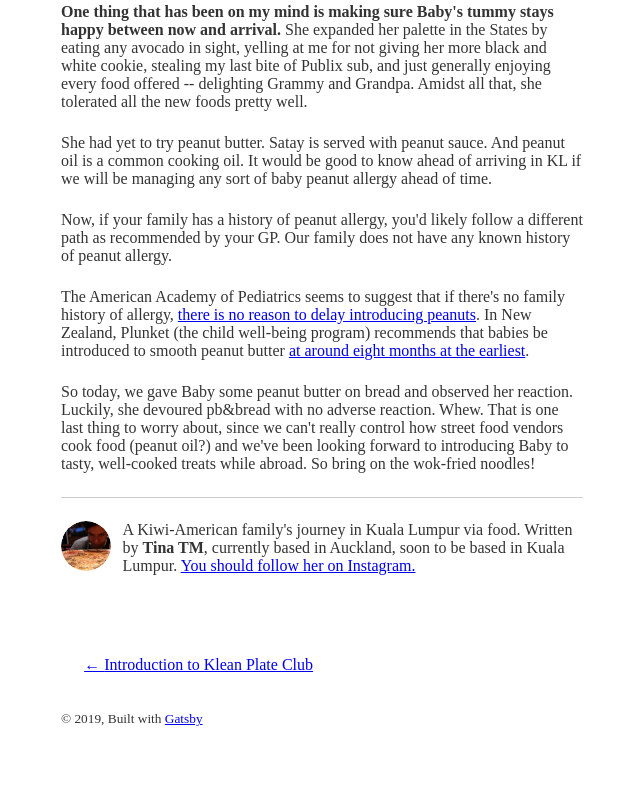
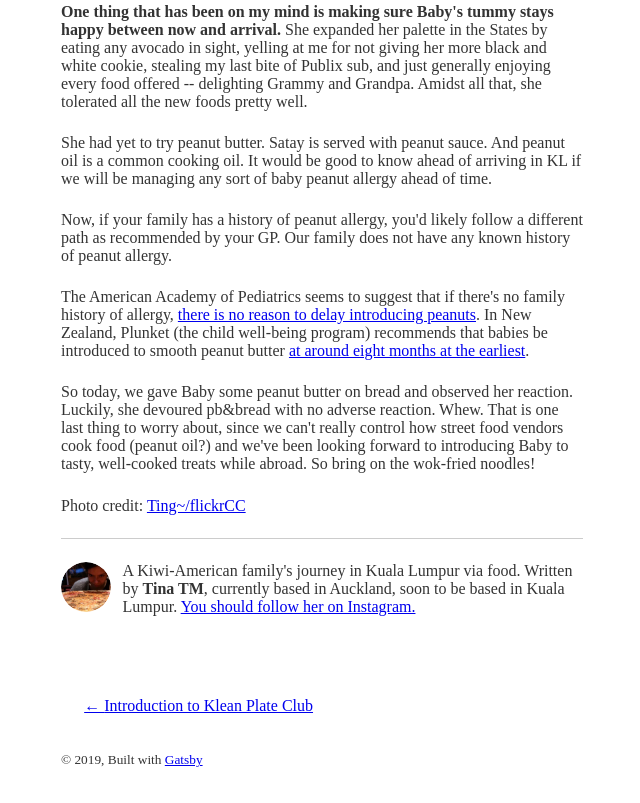
Before and after one commit to tina-trenkner/klean-plate, a Gatsby site: page /getting-ready-jun-20/ in a window 1280 px wide. Shown: the part 862-1665 px from the top of the page, without its empty margins (318-958 px from the left). Before the commit the page ends 1624 px from the top, so only its background shows below. Built offline with nearby package versions, Linux system fonts and the light colour scheme; Gatsby itself is replaced by a stand-in of ours; some packages are replaced by stand-ins of ours; what typography-theme-lincoln would draw is missing.

Commit message:
add photo credit

```diff
--- a/content/blog/getting-ready-jun-20/index.md
+++ b/content/blog/getting-ready-jun-20/index.md
@@ -22,3 +22,5 @@ Now, if your family has a history of peanut allergy, you'd likely follow a diffe
 The American Academy of Pediatrics seems to suggest that if there's no family history of allergy, [there is no reason to delay introducing peanuts](https://www.aap.org/en-us/about-the-aap/aap-press-room/Pages/AAP-Clinical-Report-Highlights-Early-Introduction-of-Peanut-Based-Foods-to-Prevent-Allergies.aspx). In New Zealand, Plunket (the child well-being program) recommends that babies be introduced to smooth peanut butter [at around eight months at the earliest](https://www.plunket.org.nz/your-child/6-months-to-1-year/food-and-nutrition/babys-first-foods/).
 
  So today, we gave Baby some peanut butter on bread and observed her reaction. Luckily, she devoured pb&bread with no adverse reaction. Whew. That is one last thing to worry about, since we can't really control how street food vendors cook food (peanut oil?) and we've been looking forward to introducing Baby to tasty, well-cooked treats while abroad. So bring on the wok-fried noodles!
+
+ Photo credit: [Ting~/flickrCC](https://www.flickr.com/photos/14770238@N07/2731533405)
```
